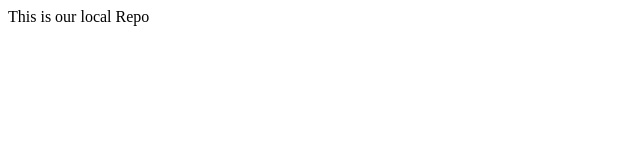
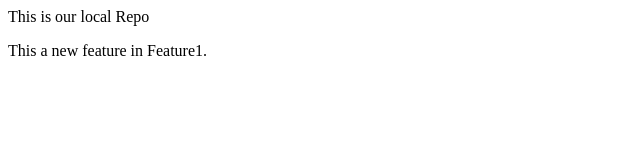
Before and after one commit to zarin18/localRepo, a plain HTML site: page index.html in a window 1280 px wide. Shown: the whole page, without its empty margins (0-640 px from the left). Drawn offline with Linux system fonts and the light colour scheme.

Commit message:
Feature1 Initial Changes

```diff
--- a/index.html
+++ b/index.html
@@ -1 +1,2 @@
 <p>This is our local Repo</p>
+<p>This a new feature in Feature1.</p>
```
